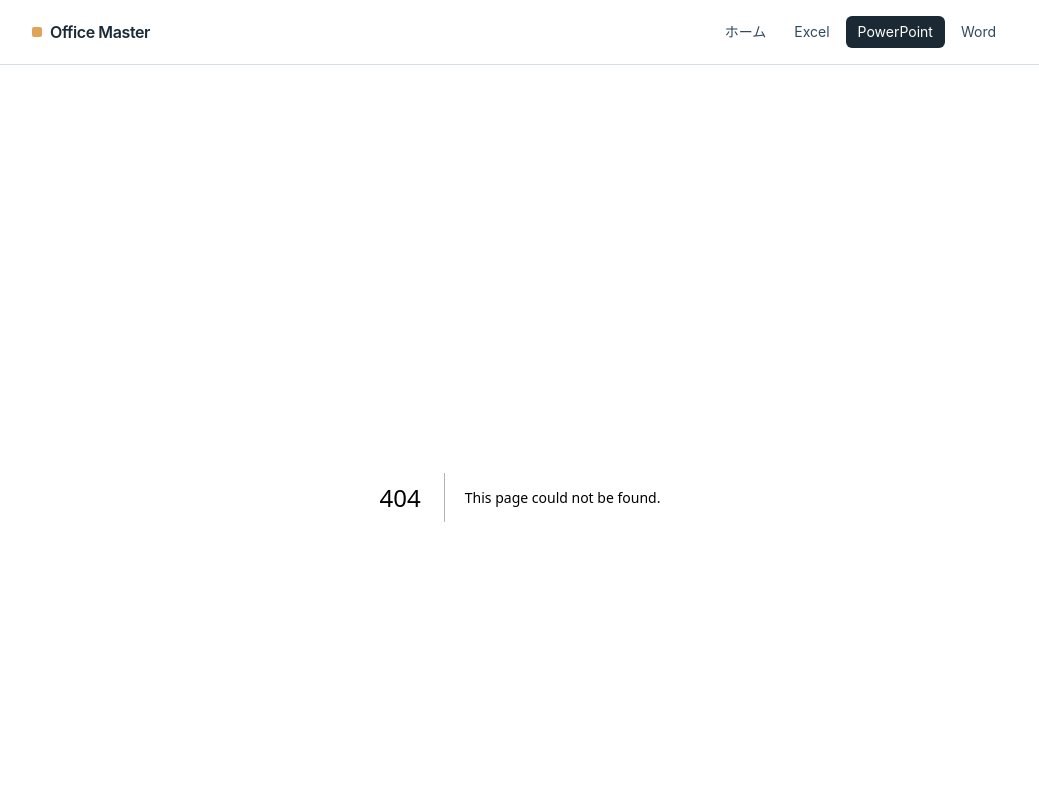
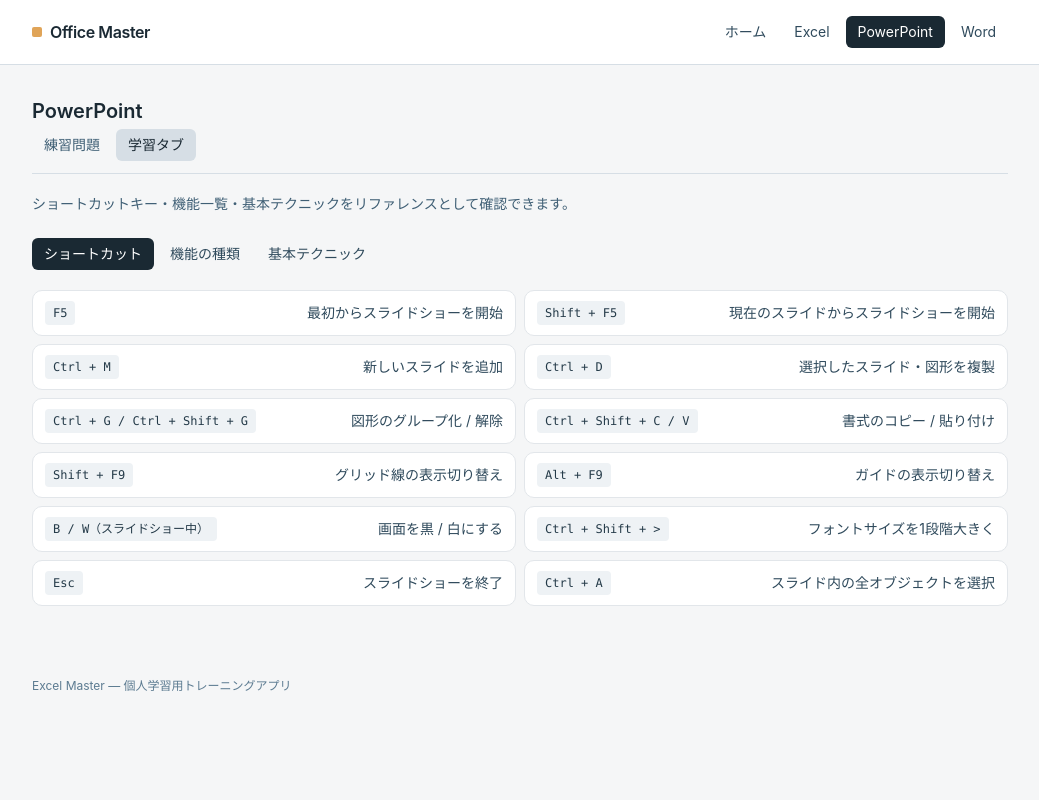
Before and after one commit to kane111-ai/excel-app, a Next.js app: page /powerpoint/learn in a window 1280 px wide. Before the commit this address had no page. Shown: the top 800 px of the page, without its empty margins (120-1159 px from the left). Built offline with nearby package versions, Linux system fonts and the light colour scheme.

Commit message:
Add files via upload

```diff
--- /dev/null
+++ b/app/powerpoint/learn/page.js
@@ -0,0 +1,28 @@
+import ReferenceSection from '@/components/ReferenceSection';
+import AppTabs from '@/components/AppTabs';
+import { PPT_SHORTCUTS, PPT_FEATURE_CATEGORIES, PPT_BASIC_TECHNIQUES } from '@/data/pptLearnContent';
+
+export const metadata = { title: 'PowerPoint学習タブ | Office Master' };
+
+const TABS = [
+  { href: '/powerpoint/practice', label: '練習問題' },
+  { href: '/powerpoint/learn', label: '学習タブ' },
+];
+
+export default function PptLearnPage() {
+  return (
+    <div>
+      <h1 className="text-xl font-semibold text-steel-800 mb-1">PowerPoint</h1>
+      <AppTabs links={TABS} />
+      <p className="text-steel-500 text-sm mb-6">
+        ショートカットキー・機能一覧・基本テクニックをリファレンスとして確認できます。
+      </p>
+      <ReferenceSection
+        shortcuts={PPT_SHORTCUTS}
+        featureCategories={PPT_FEATURE_CATEGORIES}
+        techniques={PPT_BASIC_TECHNIQUES}
+        featureTabLabel="機能の種類"
+      />
+    </div>
+  );
+}
```
